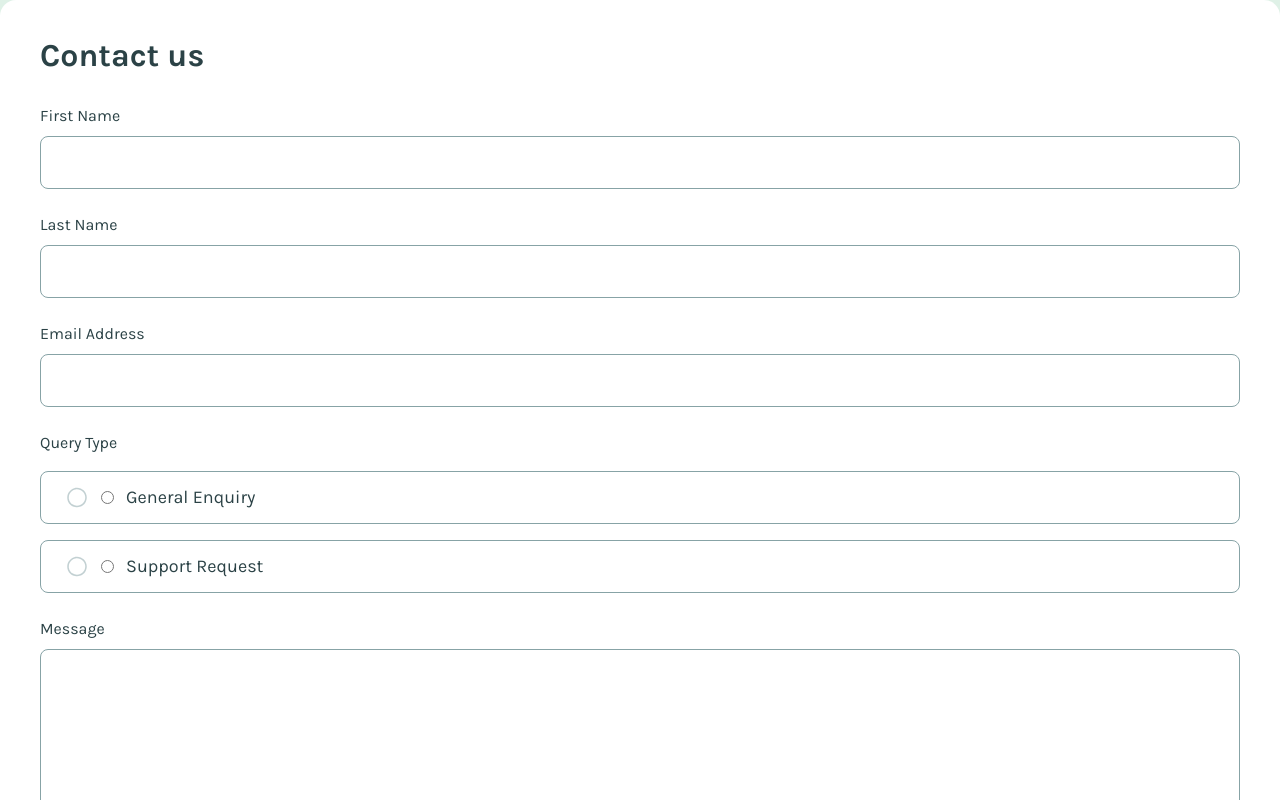
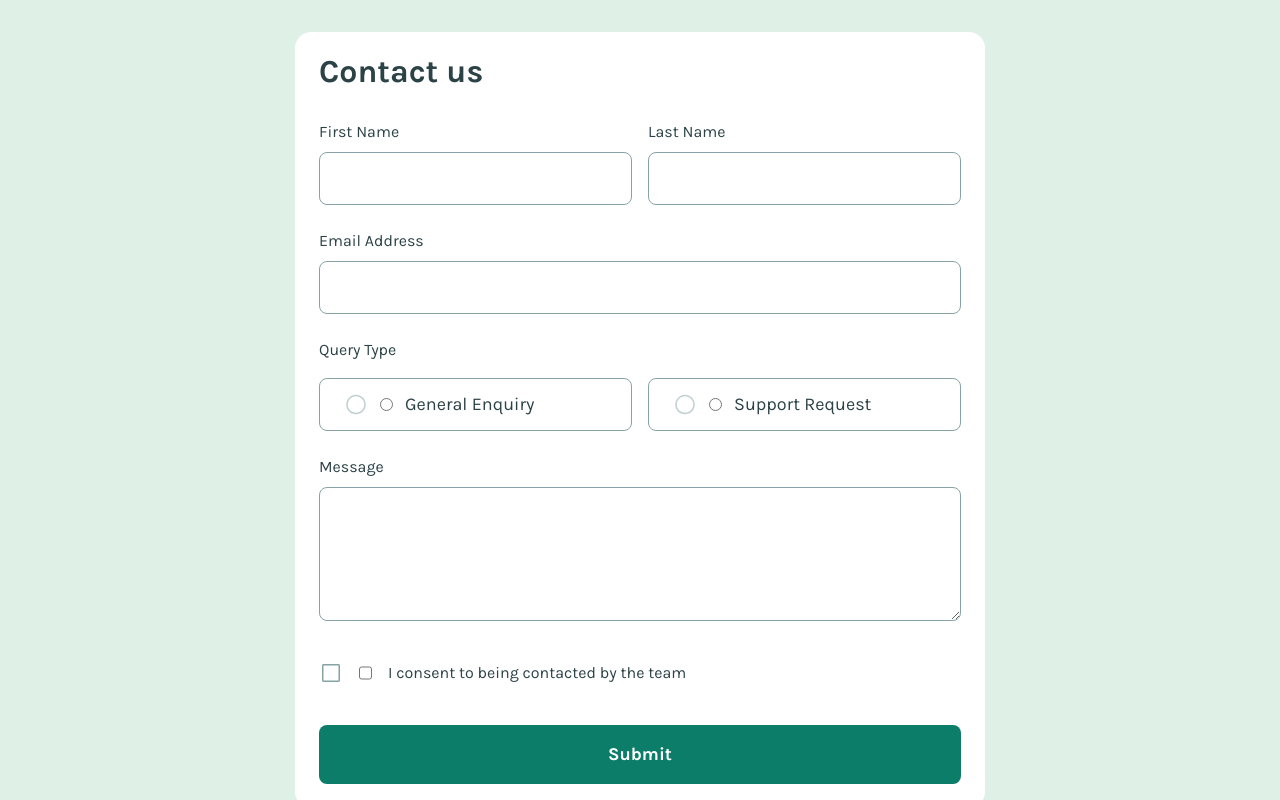
Before and after one commit to anamaydev/contact-form, a React (Vite) app: page / in a window 1280 px wide. Shown: the top 800 px of the page. Built offline with nearby package versions, Linux system fonts and the light colour scheme.

Commit message:
style: add responsive styles for tablet and desktop views

```diff
--- a/src/App.jsx
+++ b/src/App.jsx
@@ -14,15 +14,15 @@ import checkboxUnchecked from './assets/images/icon-checkbox-unchecked.svg'
 function App() {
   return (
     /* background */
-    <div className="min-h-dvh w-screen bg-green-200">
+    <div className="min-h-dvh w-screen px-2 py-4 flex flex-col justify-center items-center bg-green-200 sm:px-5">
       {/* form */}
-      <form action="/" className="p-5 flex flex-col justify-center gap-5 bg-white rounded-2xl">
+      <form action="/" className="p-3 flex flex-col justify-center gap-5 w-full max-w-(--form-max) bg-white rounded-2xl">
         {/* first div */}
         <div className="flex flex-col justify-center gap-4">
           <h1 className="font-bold text-lg leading-none text-grey-900">Contact us</h1>
           <div className="flex flex-col gap-3">
             {/* name inputs */}
-            <div className="flex flex-col justify-center gap-3">
+            <div className="flex flex-col justify-center gap-3 sm:flex-row sm:gap-2 sm:justify-stretch">
               {/* first name */}
               <div className="text-input-container">
                 <label htmlFor="first-name" className="label">First Name</label>
@@ -62,14 +62,14 @@ function App() {
               {/* fake legend */}
               <p className="label" id="query-legend">Query Type</p>
 
-              <ul className="flex flex-col justify-center gap-2"> {/*remove gap-2*/}
-                <li className="input-field flex gap-1.5">
+              <ul className="flex flex-col justify-center gap-2 sm:flex-row sm:justify-stretch"> {/*remove gap-2*/}
+                <li className="input-field flex gap-1.5 w-full">
                   <img src={radioUnselected} alt="" className=""/>
                   <img src={radioSelected} alt="" className="hidden"/>
                   <input type="radio" id="general-enquiry" name="query-type"/>
                   <label htmlFor="general-enquiry" className="cursor-pointer">General Enquiry</label>
                 </li>
-                <li className="input-field flex gap-1.5">
+                <li className="input-field flex gap-1.5 w-full">
                   <img src={radioUnselected} alt="" className=""/>
                   <img src={radioSelected} alt="" className="hidden"/>
                   <input type="radio" id="support-enquiry" name="query-type"/>
@@ -80,7 +80,7 @@ function App() {
 
             <div className="text-input-container">
               <label htmlFor="message" className="label">Message</label>
-              <textarea name="message" id="message" cols="30" rows="8" className="input-field"></textarea>
+              <textarea name="message" id="message" cols="30" rows="8" className="input-field sm:h-[8.375rem]"></textarea>
             </div>
           </div>
         </div>
@@ -90,7 +90,7 @@ function App() {
           <img src={checkboxUnchecked} alt=""/>
           <img src={checkboxChecked} alt="" className="hidden"/>
           <input type="checkbox" id="concent"/>
-          <label htmlFor="concent">I consent to being contacted by the team</label>
+          <label htmlFor="concent" className="label">I consent to being contacted by the team</label>
         </div>
 
         <button className="font-bold text-md leading-normal text-white px-5 py-2 border-none rounded-lg bg-green-600">Submit</button>
--- a/src/index.css
+++ b/src/index.css
@@ -32,6 +32,9 @@
   /* customizing default tailwind line-height */
   --leading-none: 1;
   --leading-normal: 1.5;
+
+  /* form max width */
+  --form-max: 43.125rem;
 }
 
 @layer base {
@@ -46,7 +49,7 @@
 }
 
 @utility text-input-container{
-  @apply flex flex-col gap-1;
+  @apply flex flex-col gap-1 w-full;
 }
 
 @utility label{
```
